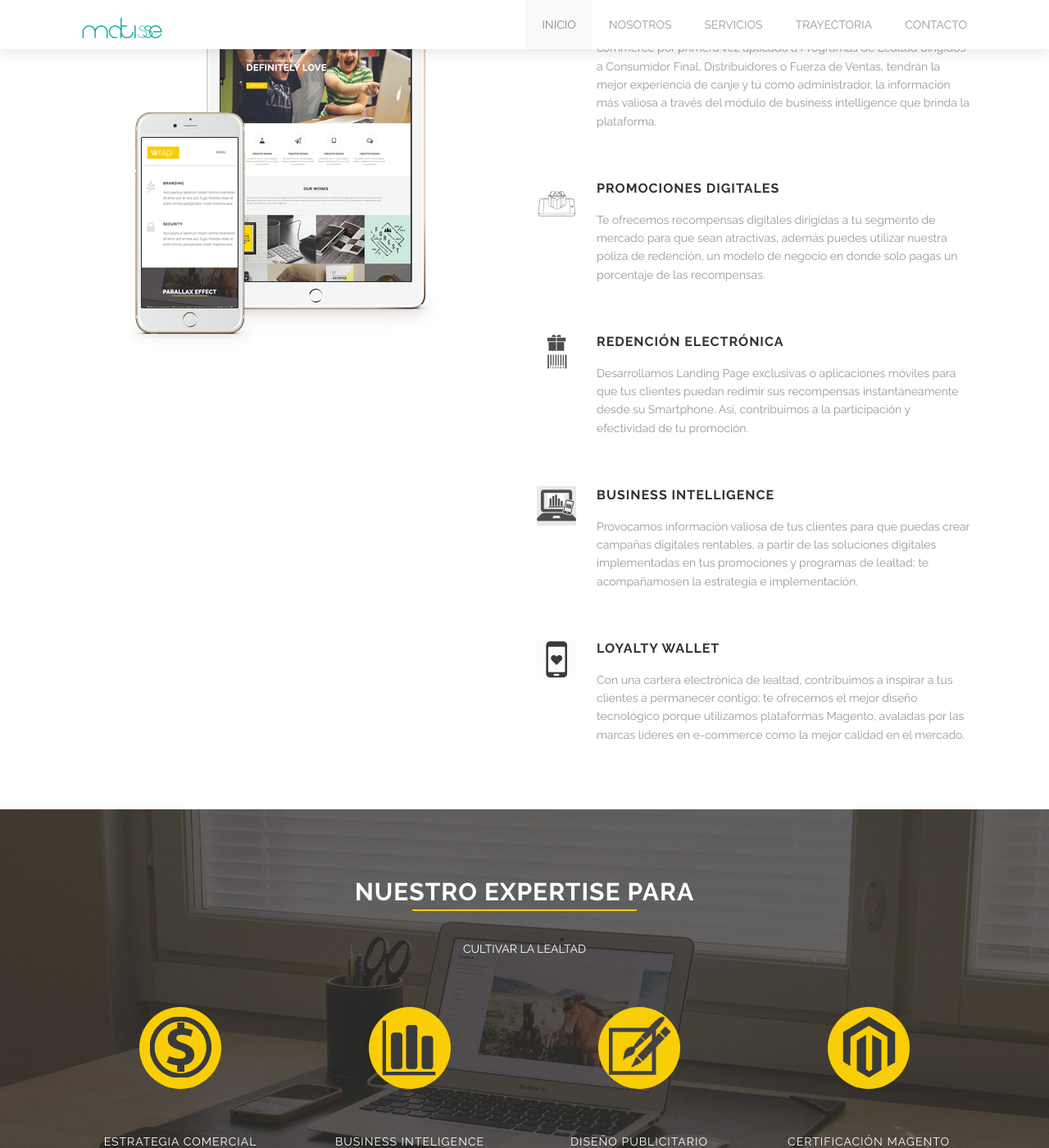
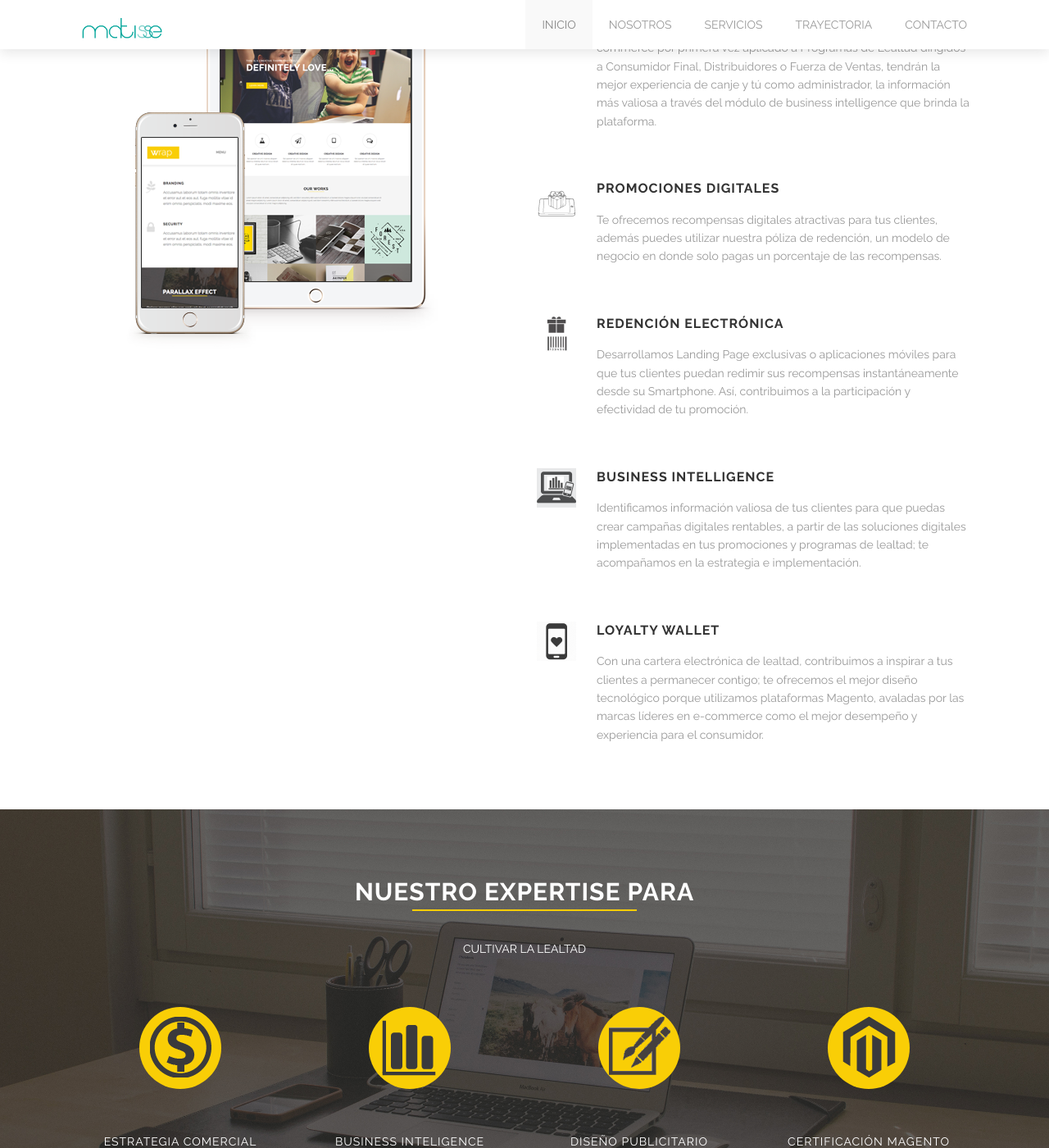
Before and after one commit to lilianabautista/lilianabautista.github.io, a Jekyll site: the page built from index.html, in a window 1280 px wide and 1400 px high, scrolled down 2407 px. Shown: the whole window at 82% size. Built offline with Jekyll 4.4.1, drawn with Linux system fonts in a browser that asks for light colours; some of the changed lines change nothing that is shown.

Commit message:
text fixes

```diff
--- a/_config.yml
+++ b/_config.yml
@@ -1,10 +1,9 @@
 # Site settings
-title: Matisse
-email: your-email@domain.com
+title: Matisse / Inspiring Digital Business
+email: liliana@matisse-d.co
 description: > # this means to ignore newlines until "baseurl:"
-  Write an awesome description for your new site here. You can edit this
-  line in _config.yml. It will appear in your document head meta (for
-  Google search results) and in your feed.xml site description.
+  Creamos soluciones digitales que muevan al impulso de compra, generando lealtad en tu marca.
+  Nuestro principal recurso es el uso de tecnología digital aplicado a estrategias de venta, promoción o lealtad.
 baseurl: "" # the subpath of your site, e.g. /blog/
 # url: "http://yourdomain.com" # the base hostname & protocol for your site
 twitter_username: jekyllrb
--- a/_layouts/default.html
+++ b/_layouts/default.html
@@ -4,7 +4,15 @@
   {% include head.html %}
 
   <body>
+  	<script>
+	  (function(i,s,o,g,r,a,m){i['GoogleAnalyticsObject']=r;i[r]=i[r]||function(){
+	  (i[r].q=i[r].q||[]).push(arguments)},i[r].l=1*new Date();a=s.createElement(o),
+	  m=s.getElementsByTagName(o)[0];a.async=1;a.src=g;m.parentNode.insertBefore(a,m)
+	  })(window,document,'script','https://www.google-analytics.com/analytics.js','ga');
 
+	  ga('create', 'UA-83570226-1', 'auto');
+	  ga('send', 'pageview');
+	</script>
     {% include header.html %}
 
     <div id='main' role='main'>
--- a/index.html
+++ b/index.html
@@ -78,16 +78,16 @@ services:
     desc: Plataformas Electrónicas en base Magento, líder mundial en e-commerce por primera vez aplicado a Programas de Lealtad dirigidos a Consumidor Final, Distribuidores o Fuerza de Ventas, tendrán la mejor experiencia de canje y tú como administrador, la información más valiosa a través del módulo de business intelligence que brinda la plataforma.
   - icon: cogs
     title: Promociones digitales
-    desc: Te ofrecemos recompensas digitales dirigidas a tu segmento de mercado para que sean atractivas, además puedes utilizar nuestra póliza de redención, un modelo de negocio en donde solo pagas un porcentaje de las recompensas.
+    desc: Te ofrecemos recompensas digitales atractivas para tus clientes, además puedes utilizar nuestra póliza de redención, un modelo de negocio en donde solo pagas un porcentaje de las recompensas.
   - icon: pagelines
     title: Redención Electrónica
     desc: Desarrollamos Landing Page exclusivas o aplicaciones móviles para que tus clientes puedan redimir sus recompensas instantáneamente desde su Smartphone. Así, contribuimos a la participación y efectividad de tu promoción.
   - icon: lock
     title: Business Intelligence
-    desc: Provocamos información valiosa de tus clientes para que puedas crear campañas digitales rentables, a partir de las soluciones digitales implementadas en tus promociones y programas de lealtad; te acompañamosen la estrategia e implementación.
+    desc: Identificamos información valiosa de tus clientes para que puedas crear campañas digitales rentables, a partir de las soluciones digitales implementadas en tus promociones y programas de lealtad; te acompañamos en la estrategia e implementación.
   - icon: loyalty
     title: Loyalty wallet
-    desc: Con una cartera electrónica de lealtad, contribuimos a inspirar a tus clientes a permanecer contigo; te ofrecemos el mejor diseño tecnológico porque utilizamos plataformas Magento, avaladas por las marcas líderes en e-commerce como la mejor calidad en el mercado.
+    desc: Con una cartera electrónica de lealtad, contribuimos a inspirar a tus clientes a permanecer contigo; te ofrecemos el mejor diseño tecnológico porque utilizamos plataformas Magento, avaladas por las marcas líderes en e-commerce como el mejor desempeño y experiencia para el consumidor.
 
 milestones:
   - icon: folder-open
```
